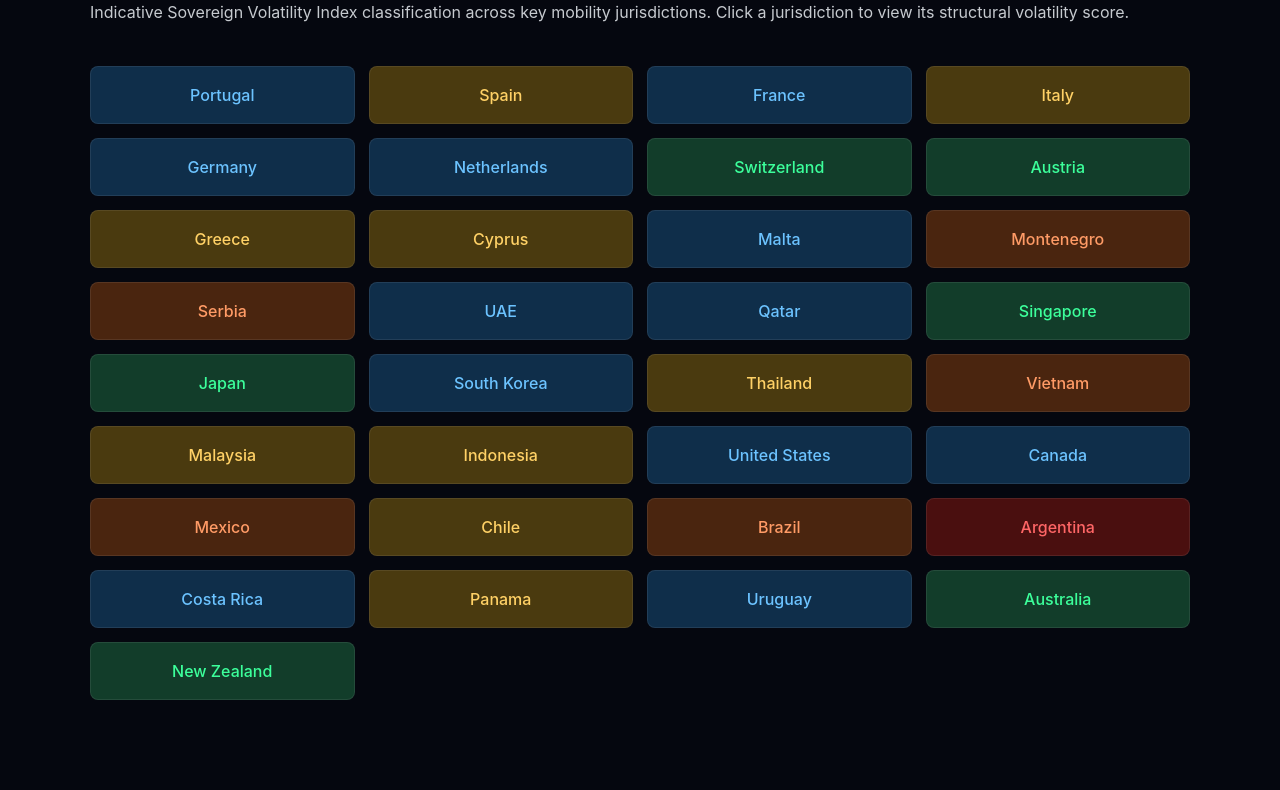
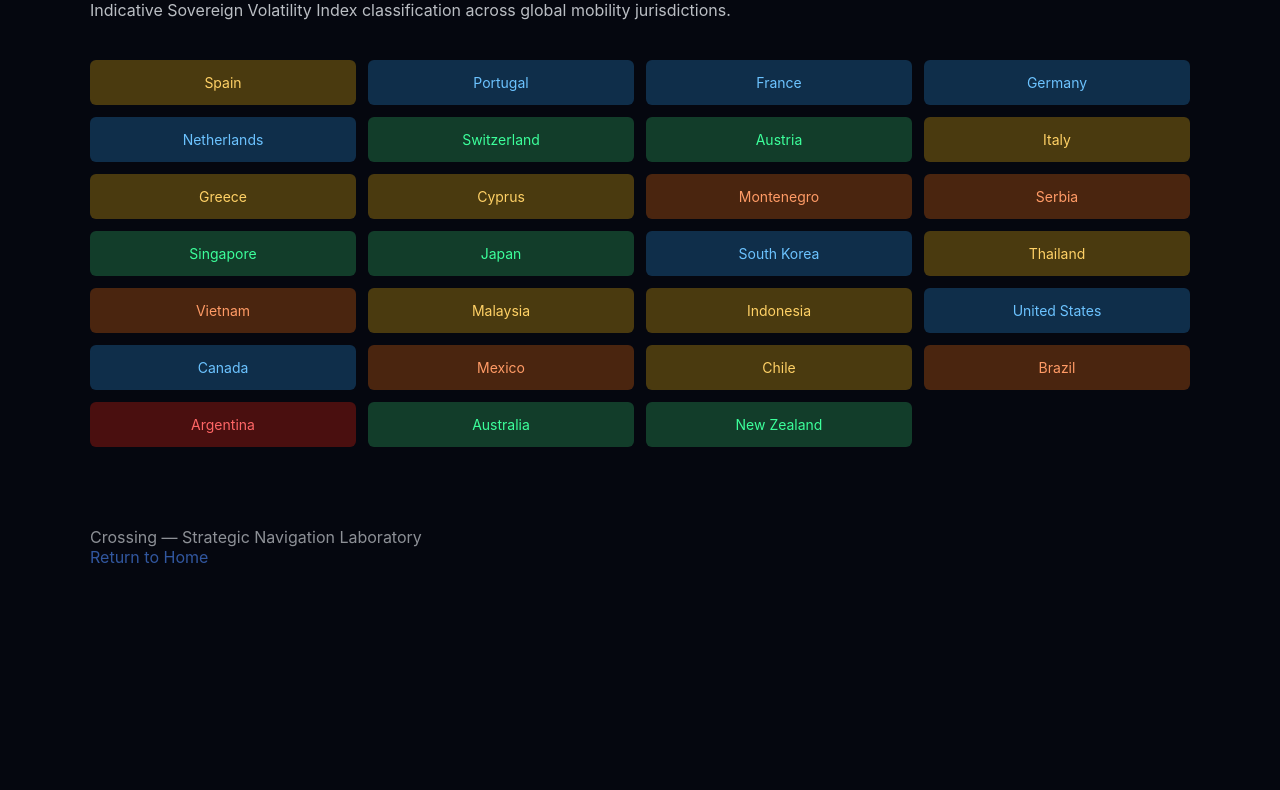
Before and after one commit to alexanderlebed/crossing-express, a website: page svi-map.html in a window 1280 px wide. Shown: the part 144-934 px from the top of the page. After the commit the page ends 800 px from the top, so only its background shows below. Drawn offline with Linux system fonts and the light colour scheme.

Commit message:
Update svi-map.html

```diff
--- a/svi-map.html
+++ b/svi-map.html
@@ -26,94 +26,55 @@ margin-bottom:10px;
 }
 
 .subtitle{
-opacity:0.85;
+opacity:0.8;
 margin-bottom:40px;
-line-height:1.6;
 }
 
 .map{
 display:grid;
 grid-template-columns:repeat(4,1fr);
-gap:14px;
-margin-top:40px;
+gap:12px;
 }
 
 .country{
-padding:18px;
-border-radius:8px;
+padding:14px;
+border-radius:6px;
 cursor:pointer;
+font-size:14px;
 text-align:center;
-font-weight:500;
-border:1px solid rgba(255,255,255,0.08);
-transition:0.2s;
 }
 
-.country:hover{
-transform:translateY(-2px);
-}
-
-/* SVI Classes */
-
-.stable{
-background:#123d2a;
-color:#3cff9b;
-}
-
-.managed{
-background:#0f2e4a;
-color:#6cc3ff;
-}
-
-.fluid{
-background:#4a3a0f;
-color:#ffd166;
-}
-
-.volatility{
-background:#4a250f;
-color:#ff9b66;
-}
-
-.instability{
-background:#4a0f0f;
-color:#ff6666;
-}
-
-/* popup */
+.stable{background:#123d2a;color:#3cff9b;}
+.managed{background:#0f2e4a;color:#6cc3ff;}
+.fluid{background:#4a3a0f;color:#ffd166;}
+.volatility{background:#4a250f;color:#ff9b66;}
+.instability{background:#4a0f0f;color:#ff6666;}
 
 .popup{
 position:fixed;
-top:120px;
-right:40px;
-width:260px;
+top:50%;
+left:50%;
+transform:translate(-50%,-50%);
 background:#0f1623;
+padding:30px;
+border-radius:10px;
+display:none;
 border:1px solid rgba(255,255,255,0.1);
-border-radius:10px;
-padding:20px;
-box-shadow:0 10px 40px rgba(0,0,0,0.6);
-display:none;
-z-index:1000;
+width:320px;
 }
 
 .popup h3{
 margin-top:0;
 }
 
-.score{
-font-size:26px;
-margin-top:10px;
-}
-
 .close{
-position:absolute;
-top:8px;
-right:12px;
+margin-top:15px;
 cursor:pointer;
-opacity:0.6;
+color:#4f8cff;
 }
 
 .footer{
-margin-top:100px;
+margin-top:80px;
 opacity:0.6;
 }
 
@@ -129,104 +90,90 @@ text-decoration:none;
 
 <div class="container">
 
-<h1>SVI Global Map</h1>
+<h1>SVI Global Jurisdiction Map</h1>
 
 <p class="subtitle">
-Indicative Sovereign Volatility Index classification across key mobility jurisdictions.
-Click a jurisdiction to view its structural volatility score.
+Indicative Sovereign Volatility Index classification across global mobility jurisdictions.
 </p>
 
 <div class="map">
 
-<!-- Europe -->
+<div class="country fluid" onclick="openCountry('Spain',44,'Regulatory Fluidity')">Spain</div>
+<div class="country managed" onclick="openCountry('Portugal',36,'Managed Stability')">Portugal</div>
+<div class="country managed" onclick="openCountry('France',41,'Managed Stability')">France</div>
+<div class="country managed" onclick="openCountry('Germany',35,'Managed Stability')">Germany</div>
 
-<div class="country managed" onclick="showSVI('Portugal',36,'Managed Stability')">Portugal</div>
-<div class="country fluid" onclick="showSVI('Spain',44,'Regulatory Fluidity')">Spain</div>
-<div class="country managed" onclick="showSVI('France',41,'Managed Stability')">France</div>
-<div class="country fluid" onclick="showSVI('Italy',47,'Regulatory Fluidity')">Italy</div>
+<div class="country managed" onclick="openCountry('Netherlands',33,'Managed Stability')">Netherlands</div>
+<div class="country stable" onclick="openCountry('Switzerland',28,'Structural Stability')">Switzerland</div>
+<div class="country stable" onclick="openCountry('Austria',30,'Structural Stability')">Austria</div>
+<div class="country fluid" onclick="openCountry('Italy',47,'Regulatory Fluidity')">Italy</div>
 
-<div class="country managed" onclick="showSVI('Germany',35,'Managed Stability')">Germany</div>
-<div class="country managed" onclick="showSVI('Netherlands',33,'Managed Stability')">Netherlands</div>
-<div class="country stable" onclick="showSVI('Switzerland',28,'Structural Stability')">Switzerland</div>
-<div class="country stable" onclick="showSVI('Austria',30,'Structural Stability')">Austria</div>
+<div class="country fluid" onclick="openCountry('Greece',52,'Regulatory Fluidity')">Greece</div>
+<div class="country fluid" onclick="openCountry('Cyprus',50,'Regulatory Fluidity')">Cyprus</div>
+<div class="country volatility" onclick="openCountry('Montenegro',63,'Systemic Volatility')">Montenegro</div>
+<div class="country volatility" onclick="openCountry('Serbia',58,'Systemic Volatility')">Serbia</div>
 
-<div class="country fluid" onclick="showSVI('Greece',52,'Regulatory Fluidity')">Greece</div>
-<div class="country fluid" onclick="showSVI('Cyprus',50,'Regulatory Fluidity')">Cyprus</div>
-<div class="country managed" onclick="showSVI('Malta',39,'Managed Stability')">Malta</div>
-<div class="country volatility" onclick="showSVI('Montenegro',63,'Systemic Volatility')">Montenegro</div>
+<div class="country stable" onclick="openCountry('Singapore',22,'Structural Stability')">Singapore</div>
+<div class="country stable" onclick="openCountry('Japan',29,'Structural Stability')">Japan</div>
+<div class="country managed" onclick="openCountry('South Korea',37,'Managed Stability')">South Korea</div>
+<div class="country fluid" onclick="openCountry('Thailand',57,'Regulatory Fluidity')">Thailand</div>
 
-<div class="country volatility" onclick="showSVI('Serbia',58,'Systemic Volatility')">Serbia</div>
+<div class="country volatility" onclick="openCountry('Vietnam',61,'Systemic Volatility')">Vietnam</div>
+<div class="country fluid" onclick="openCountry('Malaysia',46,'Regulatory Fluidity')">Malaysia</div>
+<div class="country fluid" onclick="openCountry('Indonesia',55,'Regulatory Fluidity')">Indonesia</div>
 
-<!-- Middle East -->
+<div class="country managed" onclick="openCountry('United States',38,'Managed Stability')">United States</div>
+<div class="country managed" onclick="openCountry('Canada',34,'Managed Stability')">Canada</div>
+<div class="country volatility" onclick="openCountry('Mexico',60,'Systemic Volatility')">Mexico</div>
 
-<div class="country managed" onclick="showSVI('United Arab Emirates',34,'Managed Stability')">UAE</div>
-<div class="country managed" onclick="showSVI('Qatar',32,'Managed Stability')">Qatar</div>
+<div class="country fluid" onclick="openCountry('Chile',48,'Regulatory Fluidity')">Chile</div>
+<div class="country volatility" onclick="openCountry('Brazil',65,'Systemic Volatility')">Brazil</div>
+<div class="country instability" onclick="openCountry('Argentina',74,'Structural Instability')">Argentina</div>
 
-<!-- Asia -->
+<div class="country stable" onclick="openCountry('Australia',27,'Structural Stability')">Australia</div>
+<div class="country stable" onclick="openCountry('New Zealand',24,'Structural Stability')">New Zealand</div>
 
-<div class="country stable" onclick="showSVI('Singapore',22,'Structural Stability')">Singapore</div>
-<div class="country stable" onclick="showSVI('Japan',29,'Structural Stability')">Japan</div>
-<div class="country managed" onclick="showSVI('South Korea',37,'Managed Stability')">South Korea</div>
-<div class="country fluid" onclick="showSVI('Thailand',57,'Regulatory Fluidity')">Thailand</div>
+</div>
 
-<div class="country volatility" onclick="showSVI('Vietnam',61,'Systemic Volatility')">Vietnam</div>
-<div class="country fluid" onclick="showSVI('Malaysia',46,'Regulatory Fluidity')">Malaysia</div>
-<div class="country fluid" onclick="showSVI('Indonesia',55,'Regulatory Fluidity')">Indonesia</div>
+<div class="popup" id="popup">
 
-<!-- Americas -->
+<h3 id="countryName"></h3>
 
-<div class="country managed" onclick="showSVI('United States',38,'Managed Stability')">United States</div>
-<div class="country managed" onclick="showSVI('Canada',34,'Managed Stability')">Canada</div>
-<div class="country volatility" onclick="showSVI('Mexico',60,'Systemic Volatility')">Mexico</div>
+<div id="countryScore"></div>
+<div id="countryClass"></div>
 
-<div class="country fluid" onclick="showSVI('Chile',48,'Regulatory Fluidity')">Chile</div>
-<div class="country volatility" onclick="showSVI('Brazil',65,'Systemic Volatility')">Brazil</div>
-<div class="country instability" onclick="showSVI('Argentina',74,'Structural Instability')">Argentina</div>
-
-<div class="country managed" onclick="showSVI('Costa Rica',43,'Managed Stability')">Costa Rica</div>
-<div class="country fluid" onclick="showSVI('Panama',45,'Regulatory Fluidity')">Panama</div>
-<div class="country managed" onclick="showSVI('Uruguay',40,'Managed Stability')">Uruguay</div>
-
-<!-- Oceania -->
-
-<div class="country stable" onclick="showSVI('Australia',27,'Structural Stability')">Australia</div>
-<div class="country stable" onclick="showSVI('New Zealand',24,'Structural Stability')">New Zealand</div>
+<div class="close" onclick="closePopup()">Close</div>
 
 </div>
 
 <div class="footer">
+
 Crossing — Strategic Navigation Laboratory<br>
+
 <a href="/">Return to Home</a>
-</div>
 
 </div>
-
-<div id="popup" class="popup">
-
-<div class="close" onclick="closePopup()">✕</div>
-
-<h3 id="countryName"></h3>
-
-<div class="score" id="sviScore"></div>
-
-<div id="sviClass"></div>
 
 </div>
 
 <script>
 
-function showSVI(country,score,className){
-
-document.getElementById("countryName").innerText=country
-document.getElementById("sviScore").innerText="SVI Score: "+score
-document.getElementById("sviClass").innerText=className
+function openCountry(name,score,classification){
 
 document.getElementById("popup").style.display="block"
+
+document.getElementById("countryName").innerText=name
+
+document.getElementById("countryScore").innerText="SVI Score: "+score
+
+document.getElementById("countryClass").innerText=classification
 
 }
 
 function closePopup(){
+
 document.getElementById("popup").style.display="none"
+
 }
 
 </script>
```
